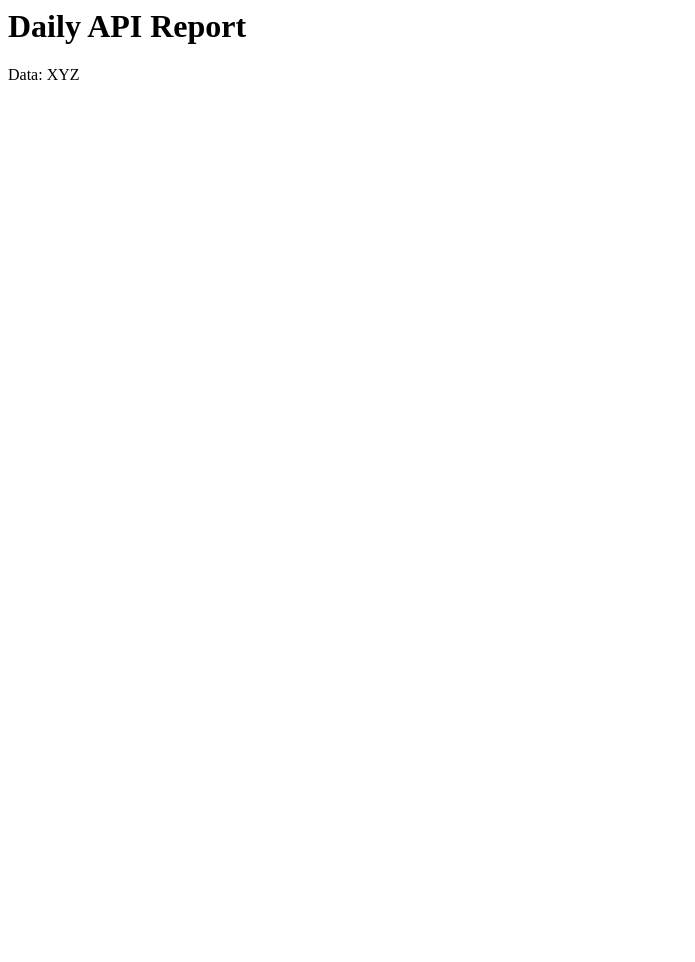
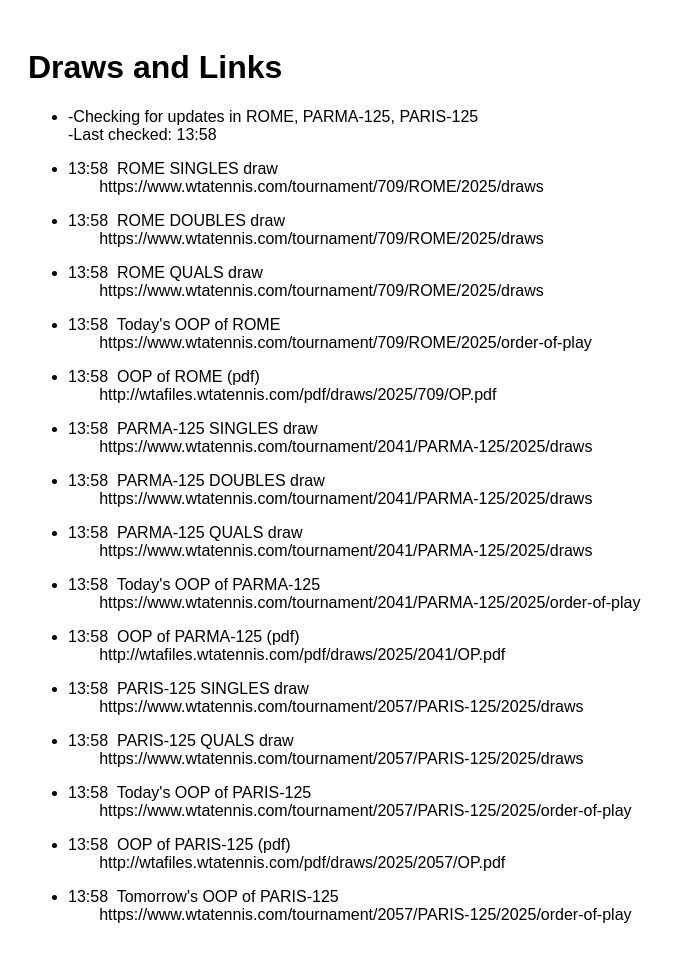
Before and after one commit to erik-aru/data-dashboard, a plain HTML site: page index.html in a window 1280 px wide. Shown: the whole page, without its empty margins (0-695 px from the left). Before the commit the page ends 800 px from the top, so only its background shows below. Drawn offline with Linux system fonts and the light colour scheme.

Commit message:
deploy: 2fb8fb7dd71f2cb14ab0f8abea84da124ceff247

```diff
--- a/index.html
+++ b/index.html
@@ -1 +1,50 @@
-<h1>Daily API Report</h1><p>Data: XYZ</p>
+
+            <!DOCTYPE html>
+            <html>
+            <head>
+                <title>Draws Info</title>
+                <meta charset="UTF-8">
+                <style>
+                    body { font-family: Arial, sans-serif; padding: 20px; }
+                    li { margin-bottom: 1em; white-space: pre-wrap; }
+                </style>
+            </head>
+            <body>
+                <h1>Draws and Links</h1>
+                <ul>
+                    <li>-Checking for updates in ROME, PARMA-125, PARIS-125
+-Last checked: 13:58</li>
+        <li>13:58  ROME SINGLES draw
+       https://www.wtatennis.com/tournament/709/ROME/2025/draws</li>
+        <li>13:58  ROME DOUBLES draw
+       https://www.wtatennis.com/tournament/709/ROME/2025/draws</li>
+        <li>13:58  ROME QUALS draw
+       https://www.wtatennis.com/tournament/709/ROME/2025/draws</li>
+        <li>13:58  Today's OOP of ROME
+       https://www.wtatennis.com/tournament/709/ROME/2025/order-of-play</li>
+        <li>13:58  OOP of ROME (pdf)
+       http://wtafiles.wtatennis.com/pdf/draws/2025/709/OP.pdf</li>
+        <li>13:58  PARMA-125 SINGLES draw
+       https://www.wtatennis.com/tournament/2041/PARMA-125/2025/draws</li>
+        <li>13:58  PARMA-125 DOUBLES draw
+       https://www.wtatennis.com/tournament/2041/PARMA-125/2025/draws</li>
+        <li>13:58  PARMA-125 QUALS draw
+       https://www.wtatennis.com/tournament/2041/PARMA-125/2025/draws</li>
+        <li>13:58  Today's OOP of PARMA-125
+       https://www.wtatennis.com/tournament/2041/PARMA-125/2025/order-of-play</li>
+        <li>13:58  OOP of PARMA-125 (pdf)
+       http://wtafiles.wtatennis.com/pdf/draws/2025/2041/OP.pdf</li>
+        <li>13:58  PARIS-125 SINGLES draw
+       https://www.wtatennis.com/tournament/2057/PARIS-125/2025/draws</li>
+        <li>13:58  PARIS-125 QUALS draw
+       https://www.wtatennis.com/tournament/2057/PARIS-125/2025/draws</li>
+        <li>13:58  Today's OOP of PARIS-125
+       https://www.wtatennis.com/tournament/2057/PARIS-125/2025/order-of-play</li>
+        <li>13:58  OOP of PARIS-125 (pdf)
+       http://wtafiles.wtatennis.com/pdf/draws/2025/2057/OP.pdf</li>
+        <li>13:58  Tomorrow's OOP of PARIS-125
+       https://www.wtatennis.com/tournament/2057/PARIS-125/2025/order-of-play</li>
+
+                </ul>
+            </body>
+            </html>
```
